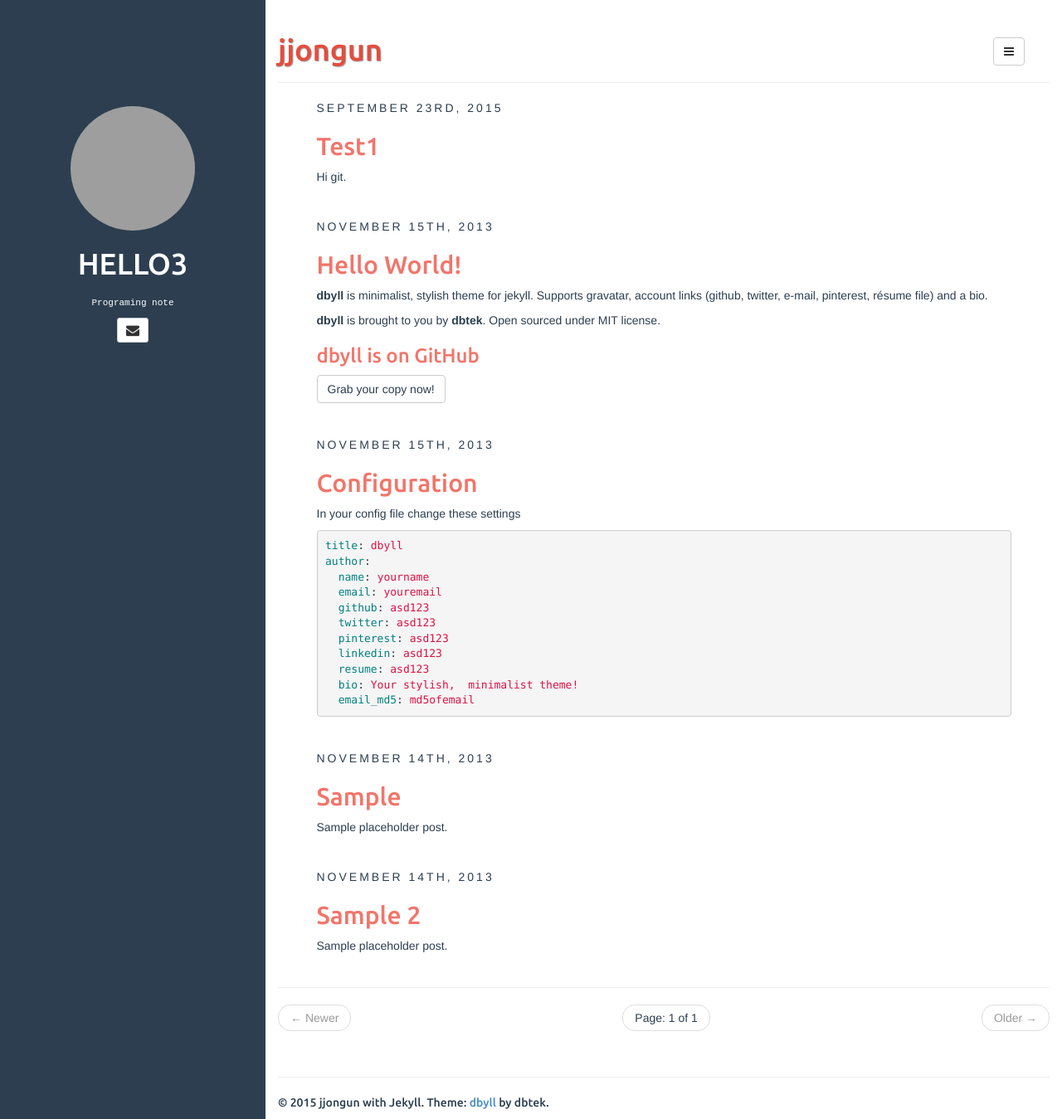
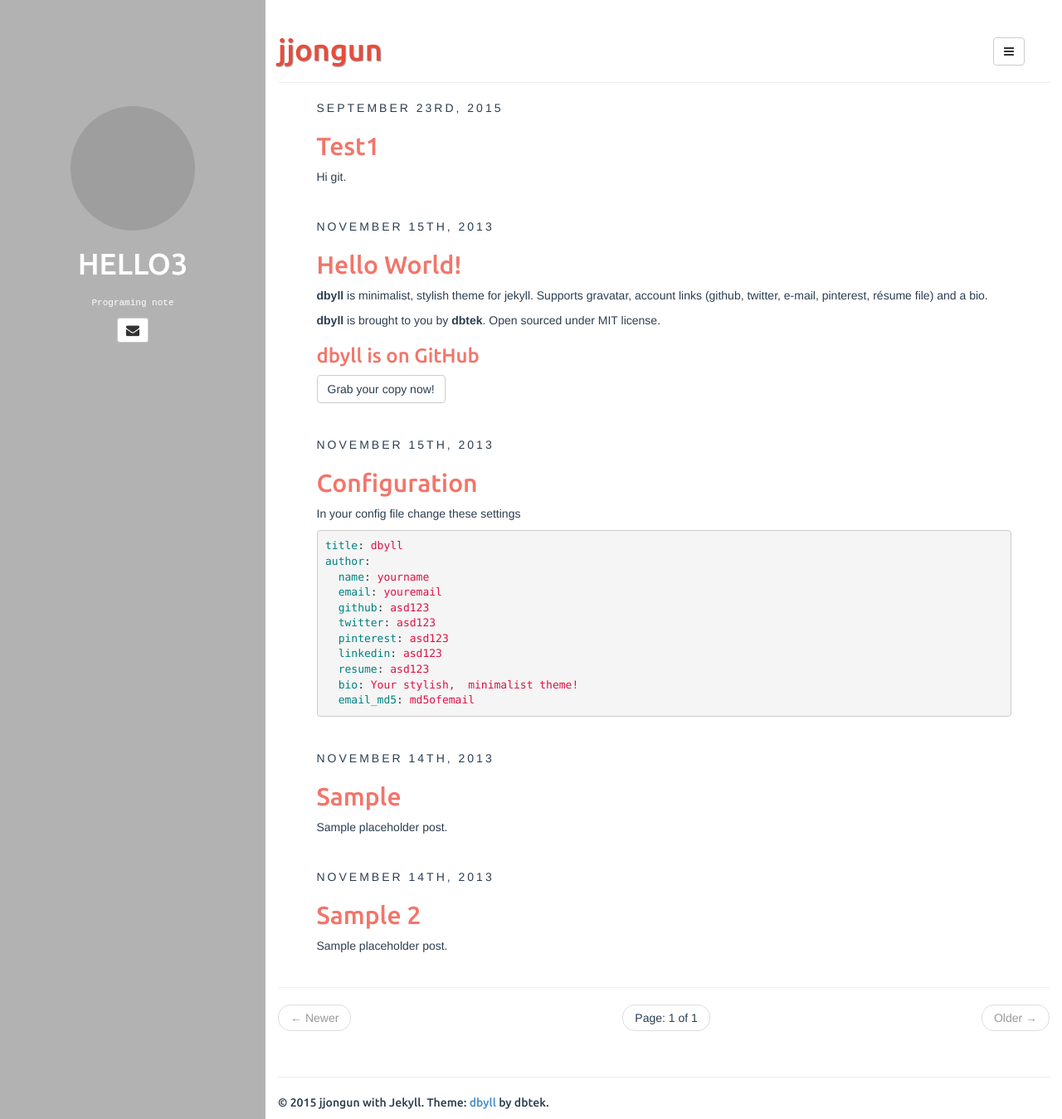
Before and after one commit to dbtek/dbyll, a Jekyll site: the page built from index.html, in a window 1280 px wide and 1349 px high. Shown: the whole window at 83% size. Built offline with Jekyll 4.4.1, drawn with Linux system fonts in a browser that asks for light colours; the list of posts is cut into pages by our own code; grey boxes are pictures that could not be loaded.

Commit message:
Update style.css

```diff
--- a/assets/css/style.css
+++ b/assets/css/style.css
@@ -8,7 +8,7 @@ body{
 	position: fixed;
 	top: 0px;
 	padding-top: 10%;
-	background-color: #2c3e50;
+	background-color: #b2b2b2;
 	color: #fff;
 }
 
```
